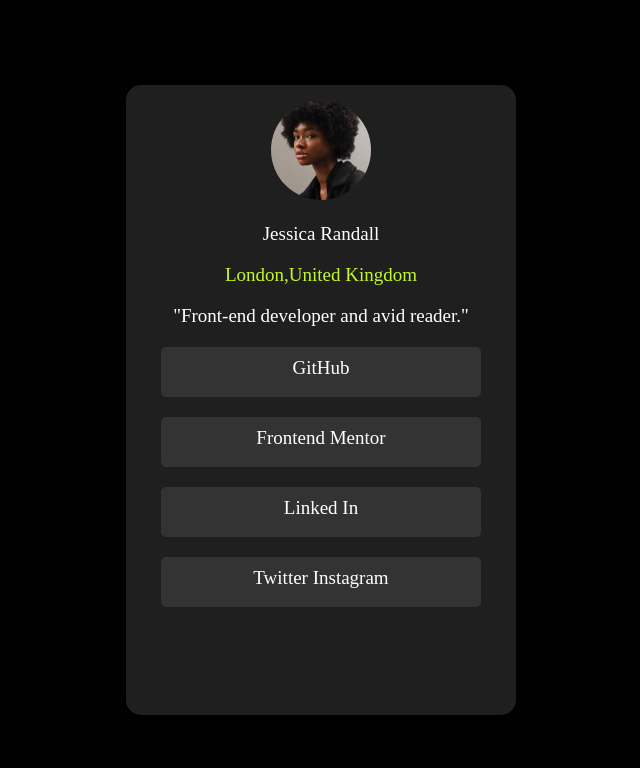
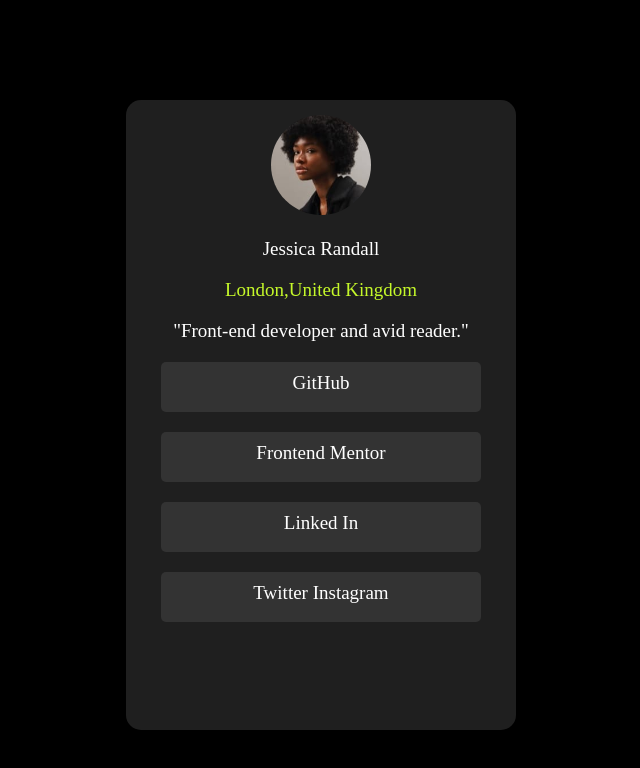
Before and after one commit to ajibolahannah/jess, a plain HTML site: page index.html in a window 1280 px wide. Shown: the whole page, without its empty margins (319-959 px from the left). Drawn offline with Linux system fonts and the light colour scheme.

Commit message:
Add files via upload

```diff
--- a/index.html
+++ b/index.html
@@ -4,7 +4,7 @@
   <meta charset="UTF-8">
   <meta name="viewport" content="width=device-width, initial-scale=1.0"> <!-- displays site properly based on user's device -->
 
-  <link rel="icon" type="image/png" sizes="32x32" href="./favicon-32x32.png">
+  <link rel="icon" type="image/png" sizes="32x32" href="./assets/images/favicon-32x32.png">
   <link rel="stylesheet" href="style.css">
 
 
@@ -17,7 +17,7 @@
     .attribution a { color: hsl(228, 45%, 44%); }
   </style>
 </head> -->
-<body class="bg-dark">
+<body class="bg-dark" style="padding: 15px;">
  <main>
  <div>
   <img src="./avatar-jessica.jpeg" alt="img">
```
